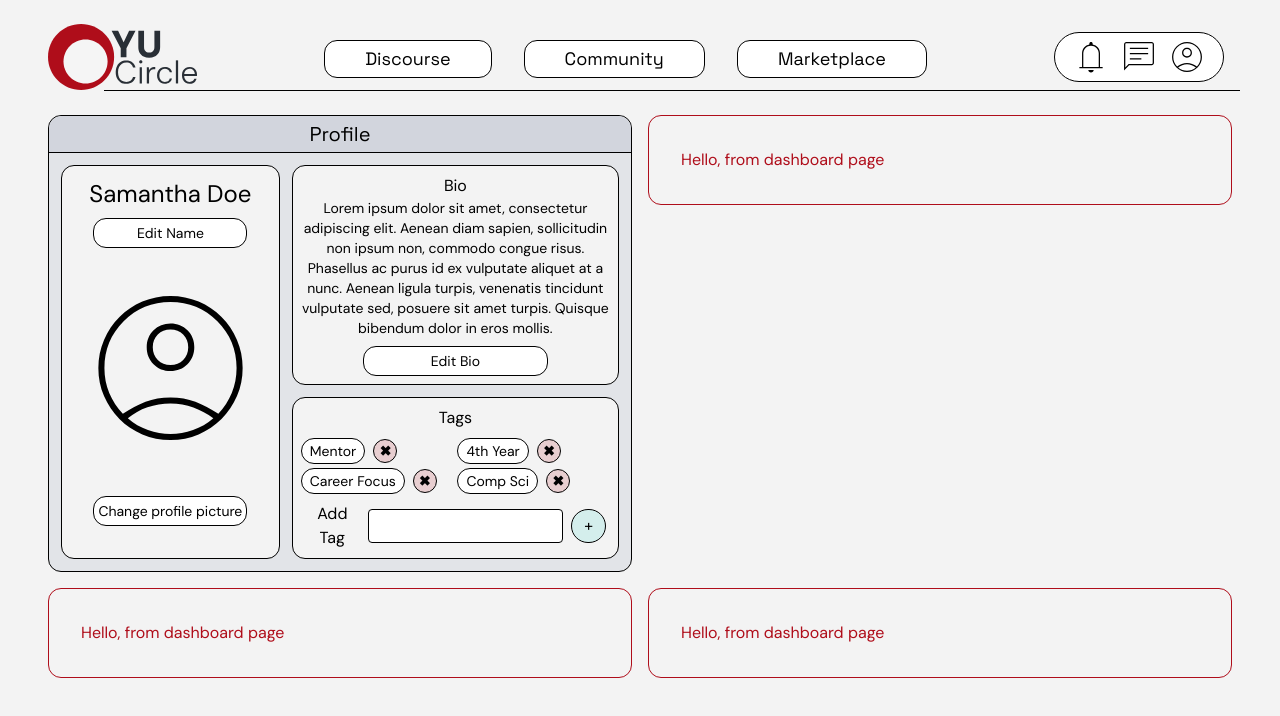
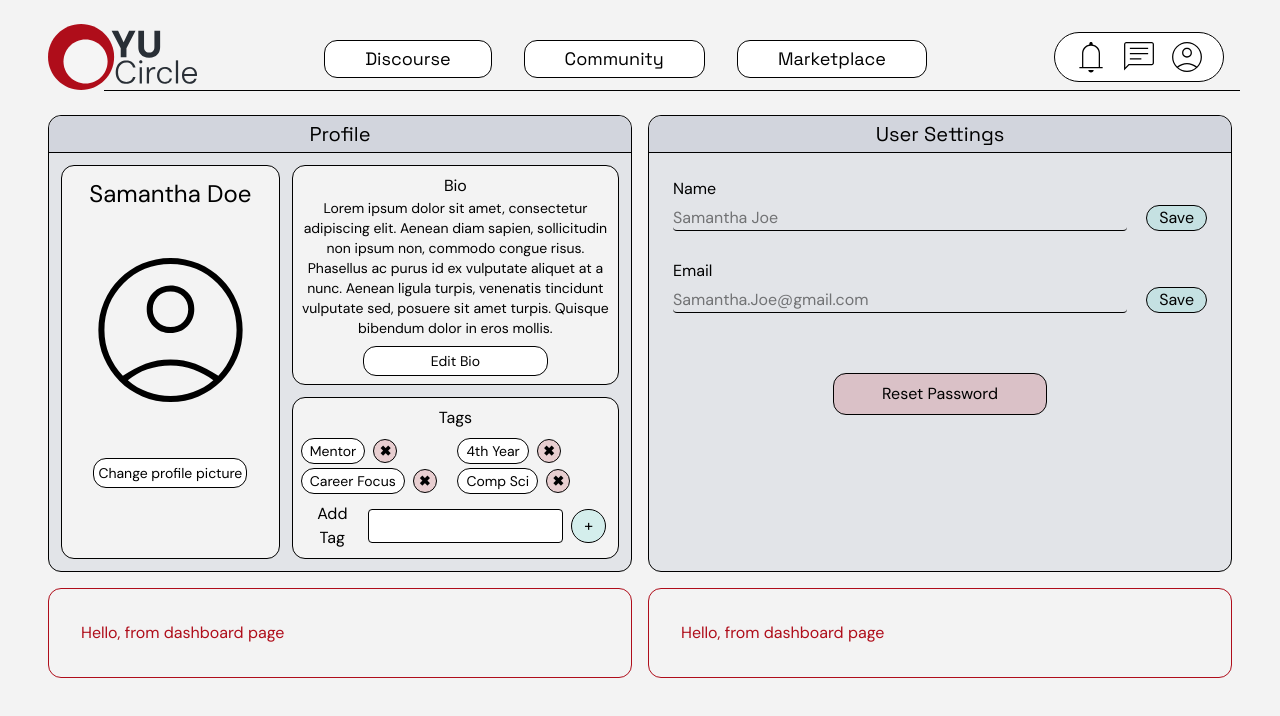
Before and after one commit to yasmine-thandi/yu-circle, a React (Vite) app in the folder frontend/: page /dashboard in a window 1280 px wide. Shown: the top 716 px of the page. Built offline with nearby package versions, Linux system fonts and the light colour scheme.

Commit message:
Added user setting component to dashboard

```diff
--- a/frontend/src/components/Dashboard/ProfileComp.tsx
+++ b/frontend/src/components/Dashboard/ProfileComp.tsx
@@ -19,10 +19,6 @@ const ProfileComp: React.FC = () => {
           <div className="text-2xl">
             Samantha Doe
           </div>
-
-          <button className="mt-2 w-[80%] py-1 rounded-lg border b-black cursor-pointer text-sm bg-white hover:bg-purple transition-colors duration-300">
-            Edit Name
-          </button>
 
           <div>
             <img src={Profile} className="h-60"/>
--- a/frontend/src/components/Dashboard/SettingComp.tsx
+++ b/frontend/src/components/Dashboard/SettingComp.tsx
@@ -3,11 +3,41 @@ import React from "react";
 const SettingComp: React.FC = () => {
   return (
 
-    <main className="flex flex-col items-center">
+    <main className="flex flex-col items-center bg-grey-50 border b-black rounded-lg w-full">
 
-      <p className="text-red p-8 border b-red rounded-lg w-full">
-        Hello, from dashboard page
-      </p>
+      <div className="bg-grey rounded-t-lg border-b b-black text-center font-fancy py-1 text-xl w-full">
+        User Settings
+      </div>
+
+      {/* Main Section */}
+      <div className="flex flex-col p-6 w-full">
+
+        <p>Name</p>
+        <div className="flex flex-row items-center justify-between gap-2 w-full pb-7 mt-1">
+          <input
+            type="text"
+            placeholder="Samantha Joe"
+            className="border-b border-black w-[85%] rounded focus:outline-none focus:ring-1 focus:ring-mint"
+          />
+          <button className="cursor-pointer px-3 bg-mint border border-black text-black rounded-full hover:bg-minter transition-colors duration-300">Save</button>
+        </div>
+
+        <p>Email</p>
+        <div className="flex flex-row items-center justify-between gap-2 w-full mt-1">
+          <input
+            type="text"
+            placeholder="Samantha.Joe@gmail.com"
+            className="border-b border-black w-[85%] rounded focus:outline-none focus:ring-1 focus:ring-mint"
+          />
+          <button className="cursor-pointer px-3 bg-mint border border-black text-black rounded-full hover:bg-minter transition-colors duration-300">Save</button>
+        </div>
+
+
+        <button className="self-center mt-15 cursor-pointer w-[40%] px-3 py-2 bg-light-red border border-black text-black rounded-lg hover:bg-red/50 transition-colors duration-300">Reset Password</button>
+
+      </div>
+
+
     </main>
   );
 };
```
